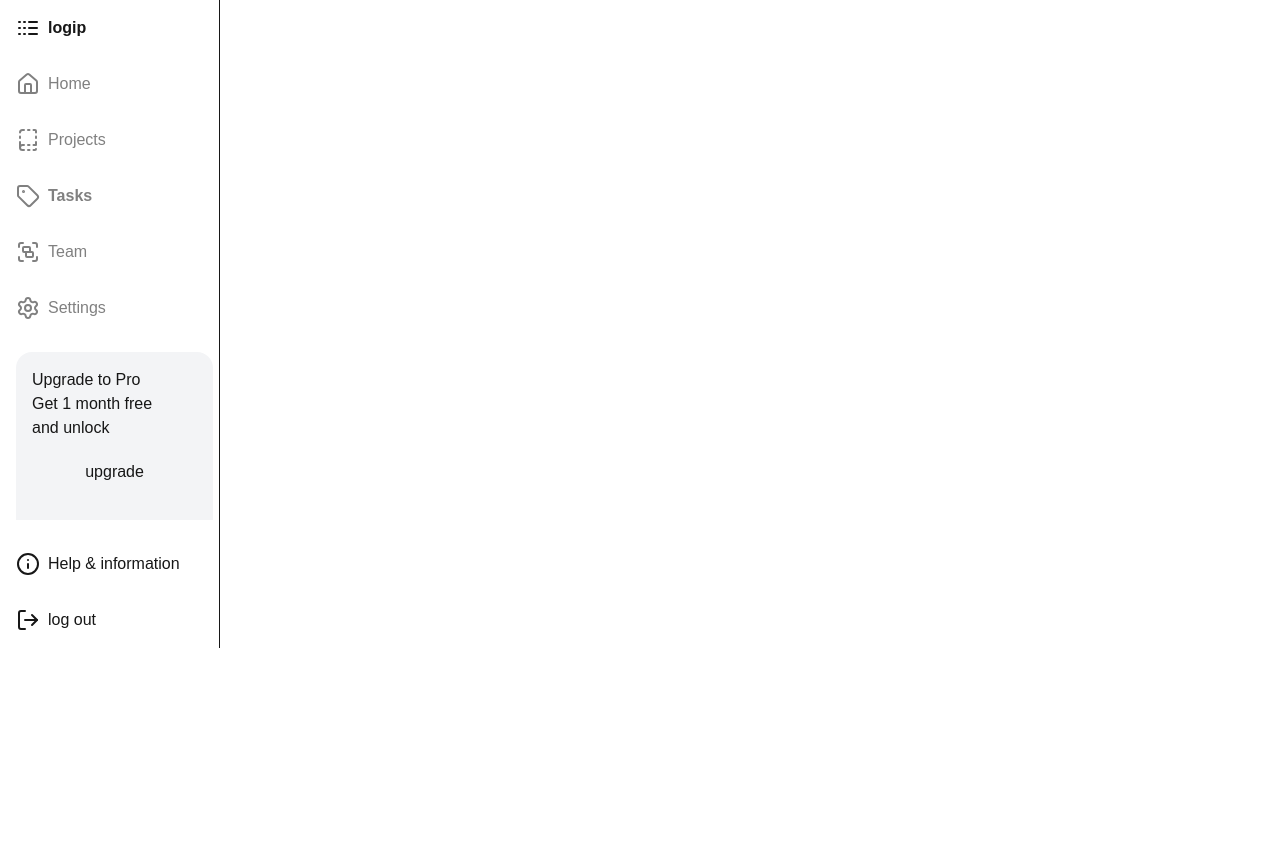
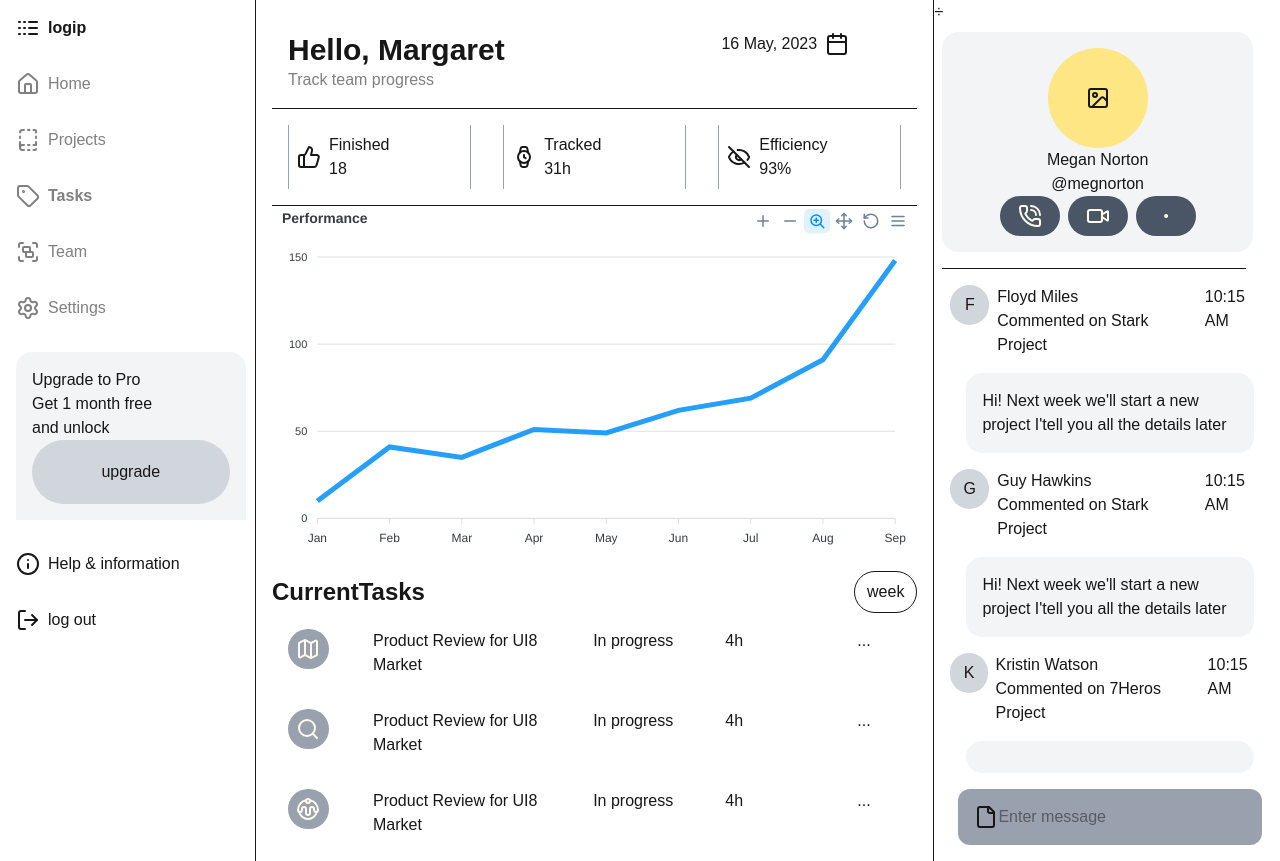
Before and after one commit to kksingh9/react-appss, a Next.js app: page / in a window 1280 px wide. Before the commit the page ends 800 px from the top, so only its background shows below. Built offline with nearby package versions, Linux system fonts and the light colour scheme.

Commit message:
created dashboard

```diff
--- a/app/page.js
+++ b/app/page.js
@@ -1,10 +1,28 @@
 import Sidebar from "@/components/sidebar";
+import HeaderComponent from "../components/HeaderComponent";
 import Image from "next/image";
+import Tracking from "@/components/tracking";
+import LineChart from "@/components/graph";
+import CurrentTasks from "@/components/currentTasks";
+import RightHeader from "@/components/rightHeader";
+import LowerRight from "@/components/lowerRight";
 
 export default function Home() {
   return (
-  <div>
+  <div className="flex w-[100%]">
+    <div className="w-[20%]">
     <Sidebar/>
+    </div>
+    <div className="w-[53%] relative p-4 border-r-1 ">
+    <HeaderComponent />
+    <Tracking />
+    <LineChart />
+    <CurrentTasks />
+    </div>
+    <div className="w-[25%]">
+  ÷ <RightHeader />
+    <LowerRight/>
+    </div>
   </div>
   );
 }
--- /dev/null
+++ b/components/HeaderComponent.js
@@ -0,0 +1,23 @@
+import { Calendar } from "lucide-react";
+const HeaderComponent = () => {
+  return (
+    <>
+      <div>
+        <div className="p-4 flex justify-between  ">
+          <div>
+            <h1 className="font-bold text-3xl">Hello, Margaret</h1>
+            <p className="text-[grey]">Track team progress</p>
+          </div>
+
+          <div className="flex gap-2 w-[180px]">
+            <span>16 May, 2023 </span>
+
+            <Calendar />
+          </div>
+        </div>
+      </div>
+    </>
+  );
+};
+
+export default HeaderComponent;
--- /dev/null
+++ b/components/Input/inputComponent.js
@@ -0,0 +1,15 @@
+const Input = ({ type, data, handleInput, placeholder }) => {
+  return (
+    <>
+      <input
+        type={type}
+        placeholder={placeholder}
+        value={data}
+        onChange={handleInput}
+        className="bg-grey-200"
+      />
+    </>
+  );
+};
+
+export default Input;
--- /dev/null
+++ b/components/currentTasks.js
@@ -0,0 +1,27 @@
+import { currentData } from "@/constants/sidebarData";
+const CurrentTasks = () => {
+  return (
+    <>
+      <div className=" flex justify-between items-center ">
+
+            <h1 className="font-bold text-2xl">CurrentTasks</h1>
+            <span className="px-3 py-2 border-1 rounded-3xl">week</span>
+            </div>
+            <div className=" h-[230px] overflow-y-auto">
+      {currentData.map((item,index) => (<div key={`${index}sf`} className="flex w-[100%]  gap-3" style={{
+        overflowY:"scroll"
+      }}>
+        <span className="bg-gray-400 w-[60px] h-[40px] flex items-center justify-center rounded-full  m-4">
+        <span className=" text-amber-50   ">{item.icons}</span>
+        </span>
+        <span className="w-[40%] m-4">{item.data}</span>
+        <span className="w-[20%] m-4">{item.status}</span>
+        <span className="w-[20%] m-4">{item.hours}</span>
+        <span className="w-[10%] m-4">{item.dot}</span>
+      </div>))}
+      </div>
+    </>
+  );
+};
+
+export default CurrentTasks;
--- /dev/null
+++ b/components/graph.js
@@ -0,0 +1,37 @@
+"use client";
+
+import React from "react";
+import dynamic from "next/dynamic";
+
+// Dynamically import with SSR disabled
+const ReactApexChart = dynamic(() => import("react-apexcharts"), { ssr: false });
+
+const LineChart = () => {
+  const series = [
+    {
+      name: "Performance",
+      data: [10, 41, 35, 51, 49, 62, 69, 91, 148],
+    },
+  ];
+
+  const options = {
+    chart: {
+      type: "line",
+      height: 320,
+    },
+    title: {
+      text: "Performance",
+    },
+    xaxis: {
+      categories: ["Jan", "Feb", "Mar", "Apr", "May", "Jun", "Jul", "Aug", "Sep"],
+    },
+  };
+
+  return (
+    <div id="chart">
+      <ReactApexChart options={options} series={series} type="line" height={350} />
+    </div>
+  );
+};
+
+export default LineChart;
--- /dev/null
+++ b/components/lowerRight.js
@@ -0,0 +1,46 @@
+'use client'
+import
+ { lowerRightData } from "../constants/sidebarData";
+import { useState } from "react";
+import { File } from "lucide-react";
+import Input from "../components/Input/inputComponent";
+
+const LowerRight = () => {
+    const [data, setData] = useState("")
+    const handleInput = (e) => {
+        setData(e.target.value)
+    }
+  return (
+    <>
+      <div className="my-4 mx-2">
+        <hr />
+      </div>
+      <div className="flex w-[100%] flex-col m-4">
+        {lowerRightData?.map((item, index) => (
+            <div key={`${index}dfd`}>
+          <div className="flex">
+            <span className="flex w-[40px] h-[40px] justify-center items-center bg-gray-300 rounded-full ">
+              {item.name[0]}
+            </span>
+            <div className="flex flex-col px-2">
+              <span>{item.name}</span>
+              <span>{item.project}</span>
+            </div>
+            <span>{item.hours}</span>
+
+          </div>
+          <div className="m-4 flex flex-col justify-center w-[90%] bg-gray-100 p-4 rounded-2xl">
+          <span>{item.comment}</span>
+        </div>
+        </div>
+        ))}
+        <div className="flex w-[95%] m-auto rounded-xl bg-gray-400 p-4">
+           <File/>
+           <Input type={"text"} data={data} handleInput={handleInput} placeholder={"Enter message"}/>
+        </div>
+      </div>
+    </>
+  );
+};
+
+export default LowerRight;
--- a/components/mainComponent.js
+++ /dev/null
@@ -1,13 +0,0 @@
-
-const HeaderComponent = () => {
-    return (
-        <>
-        <div>
-            <div>
-                <h1>Hello, Margaret</h1>
-                <p>Track team progress</p>
-            </div>
-        </div>
-        </>
-    )
-}
--- /dev/null
+++ b/components/rightHeader.js
@@ -0,0 +1,47 @@
+import {
+  PhoneCallIcon,
+  VideoIcon,
+  DotIcon,
+  ImageIcon,
+} from "lucide-react";
+
+const RightHeader = () => {
+  return (
+    <>
+      <div className="m-2 flex flex-col justify-center w-[97%] bg-gray-100 p-4 rounded-2xl">
+        <div className="flex justify-center">
+          <span className="w-[100px] h-[100px] rounded-full bg-amber-200 flex justify-center items-center">
+            {" "}
+            <ImageIcon />
+          </span>
+        </div>
+        <div className="flex justify-center">
+          <span>Megan Norton</span>
+          </div>
+          <div className="flex justify-center">
+          <span>@megnorton</span>
+          </div>
+
+        <div className="flex gap-2 justify-center">
+        <div className="w-[60px] h-[40px] rounded-full bg-gray-600 flex justify-center items-center">
+          <span>
+            <PhoneCallIcon className="text-amber-50" />
+          </span>
+          </div>
+          <div className="w-[60px] h-[40px] rounded-full bg-gray-600 flex justify-center items-center">
+          <span>
+            <VideoIcon className="text-amber-50" />
+          </span>
+          </div>
+          <div className="w-[60px] h-[40px] rounded-full bg-gray-600 flex justify-center items-center">
+          <span>
+            <DotIcon className="text-amber-50"/>
+          </span>
+          </div>
+        </div>
+      </div>
+    </>
+  );
+};
+
+export default RightHeader;
--- a/components/sidebar.js
+++ b/components/sidebar.js
@@ -4,7 +4,7 @@ import { LogsIcon } from "lucide-react";
 const Sidebar = () => {
   return (
     <>
-    <div className=" w-[220px] border-r-1 h-full">
+    <div className=" w-[100%] border-r-1 h-full">
       <div className="flex p-4 gap-2">
         <span>
           <LogsIcon />
@@ -23,7 +23,7 @@ const Sidebar = () => {
         <span>Upgrade to Pro</span>
         <span>Get 1 month free</span>
         <span>and unlock</span>
-        <span className="p-5 border-0 bg-grey-300 rounded-[50px] flex justify-center">upgrade</span>
+        <span className="p-5 border-0 bg-gray-300 rounded-[50px] flex justify-center">upgrade</span>
       </div>
 
       {sideFooter.map((item) => (
--- /dev/null
+++ b/components/tracking.js
@@ -0,0 +1,21 @@
+import { trackData } from "@/constants/sidebarData";
+
+const Tracking = () => {
+    return (
+        <>
+        <div className="flex border-y-1 w-[100%]">
+        {trackData.map((item,index) => (
+                <div key={`${index}ff`} className="flex gap-2 m-4 items-center border-x-1 border-gray-400 p-2 w-[33%]">
+                  <span>{item.icons}</span>
+                  <div className="flex flex-col">
+                  <span>{item.data}</span>
+                  <span>{item.num}</span>
+                  </div>
+                </div>
+              ))}
+              </div>
+        </>
+    )
+}
+
+export default Tracking;
--- a/constants/sidebarData.js
+++ b/constants/sidebarData.js
@@ -1,4 +1,18 @@
-import {HomeIcon,BookDashedIcon,LogOut,InfoIcon,TagIcon,GroupIcon,SettingsIcon} from "lucide-react"
+import {
+  HomeIcon,
+  BookDashedIcon,
+  LogOut,
+  InfoIcon,
+  TagIcon,
+  GroupIcon,
+  SettingsIcon,
+  ThumbsUp,
+  WatchIcon,
+  EyeOffIcon,
+  MapIcon,
+  Search,
+  DessertIcon
+} from "lucide-react";
 export const sidesData = [
   {
     icons: <HomeIcon />,
@@ -20,7 +34,7 @@ export const sidesData = [
     icons: <SettingsIcon />,
     data: "Settings",
   },
-]
+];
 
 export const sideFooter = [
   {
@@ -31,4 +45,69 @@ export const sideFooter = [
     icons: <LogOut />,
     data: "log out",
   },
+];
+
+export const trackData = [
+  {
+    icons: <ThumbsUp />,
+    data: "Finished",
+    num: "18",
+  },
+  {
+    icons: <WatchIcon />,
+    data: "Tracked",
+    num: "31h",
+  },
+  {
+    icons: <EyeOffIcon />,
+    data: "Efficiency",
+    num: "93%",
+  },
+];
+
+export const currentData = [
+    {
+        icons: <MapIcon />,
+        data: "Product Review for UI8 Market",
+        status: "In progress",
+        hours: "4h",
+        dot: "..."
+      },
+      {
+        icons: <Search />,
+        data: "Product Review for UI8 Market",
+        status: "In progress",
+        hours: "4h",
+        dot: "..."
+      },
+      {
+        icons: <DessertIcon />,
+        data: "Product Review for UI8 Market",
+        status: "In progress",
+        hours: "4h",
+        dot: "..."
+      },
 ]
+
+export const lowerRightData = [
+    {
+        name: "Floyd Miles",
+        project: "Commented on Stark Project",
+        hours:"10:15 AM",
+        comment:"Hi! Next week we'll start a new project I'tell you all the details later"
+    },
+
+    {
+        name: "Guy Hawkins",
+        project: "Commented on Stark Project",
+        hours:"10:15 AM",
+        comment:"Hi! Next week we'll start a new project I'tell you all the details later"
+    },
+    {
+        name: "Kristin Watson",
+        project: "Commented on 7Heros Project",
+        hours:"10:15 AM",
+        comment:""
+    },
+
+]
--- a/package.json
+++ b/package.json
@@ -9,9 +9,11 @@
     "lint": "next lint"
   },
   "dependencies": {
+    "apexcharts": "^5.2.0",
     "lucide-react": "^0.525.0",
     "next": "15.3.5",
     "react": "^19.0.0",
+    "react-apexcharts": "^1.7.0",
     "react-dom": "^19.0.0"
   },
   "devDependencies": {
```
Also changed, not shown: 1 other file (tests, documents, lock files or other folders). Lines whose indentation alone changed are shown as unchanged.
